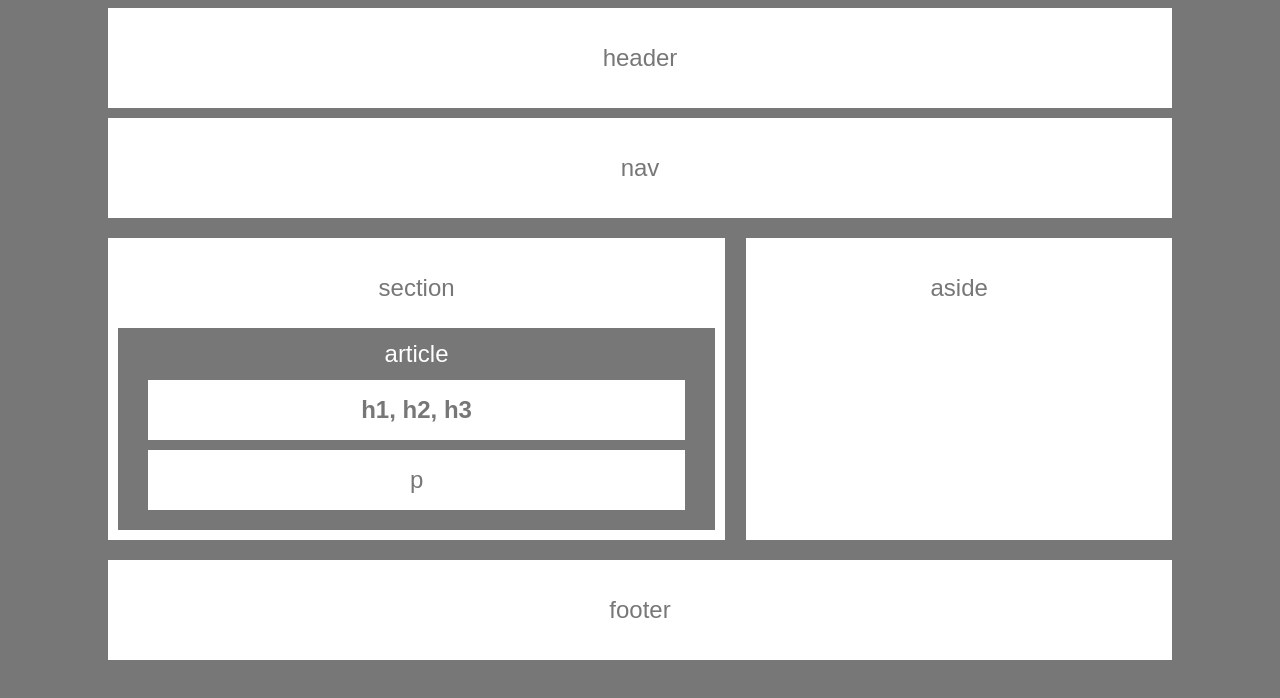
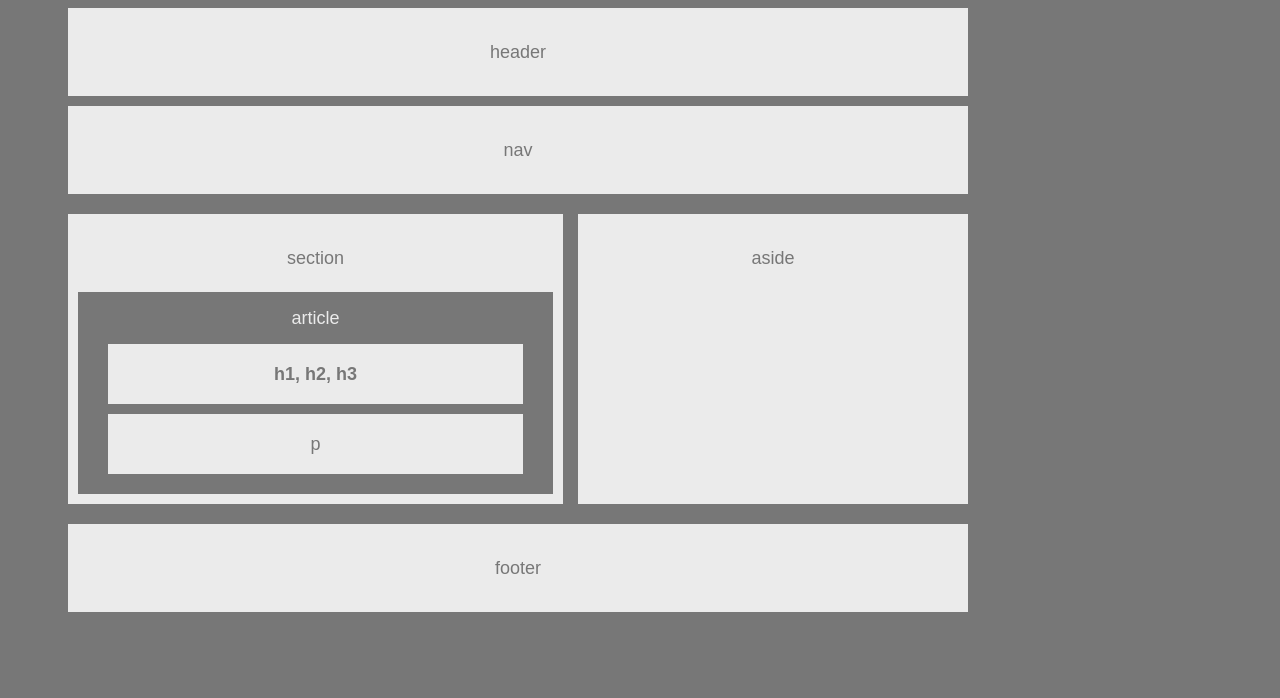
Before and after one commit to mriguez777/HW-Wireframe, a plain HTML site: page index.html in a window 1280 px wide. Drawn offline with Linux system fonts and the light colour scheme.

Commit message:
realized after I was done that there were specifications. Added to the font family and move it to the body section. changed text and background colors to match specification. Added psuedo code to explain a bit of my work. Adjusted width of section and matched the floating aside section next to it.

```diff
--- a/style.css
+++ b/style.css
@@ -2,68 +2,69 @@
  * {
     box-sizing: border-box;
     text-align: center;
-    font-family: sans-serif;
-    background-color: #777777;
-    padding: 0px 50px 0px 50px;
+    background-color: #777;
+    padding: 0px 30px 0px 30px;
   }
 
   body {
-    font-size: 24px;
+    font-size: 18px;
     line-height: 32px;
+    width: 960px;
+    font-family: 'Arial', 'Helvetica Neue', 'Helvetica', 'sans-serif';
   }
 
   header {
+    background-color: #ebebeb;
+    color: #777;
     padding: 10px;
     margin-bottom: 10px;
-    color: #777777;
-    background-color: white;
   }
 
   section {
+    background-color: #ebebeb;
     padding: 10px;
     margin-bottom: 20px;
-    background: white;
   }
 
   footer {
+    background-color: #ebebeb;
     padding: 10px;
     clear: both;
-    background: white;
   }
 
   p {
-    background-color: white;
-    color: #777777;
+    background-color: #ebebeb;
+    color: #777;
   }
 
   .left {
     float: left;
-    width: 58%;
+    width: 495px;
   }
 
   .right {
     float: right;
-    width: 40%;
-    height: 302px;
+    height: 290px;
+    width: 390px;
   }
 
   .article {
-    background-color: #777777;
+    background-color: #777;
+    color: #ebebeb;
     padding: 10px 20px 10px 20px;
-    color: white;
   }
 
   #headertags {
-    background-color: white;
-    color: #777777;
+    background-color: #ebebeb;
+    color: #777;
     margin: 10px;
     font-weight: bold;
     line-height: 60px;
   }
 
   #ptags {
-    background-color: white;
-    color: #777777;
+    background-color: #ebebeb;
+    color: #777;
     margin: 10px;
     line-height: 60px;
   }
```
Also changed, not shown: index.html (+5 -0 lines).
